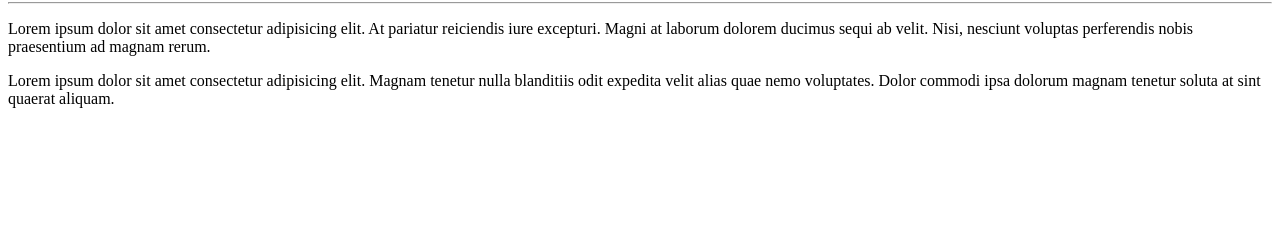
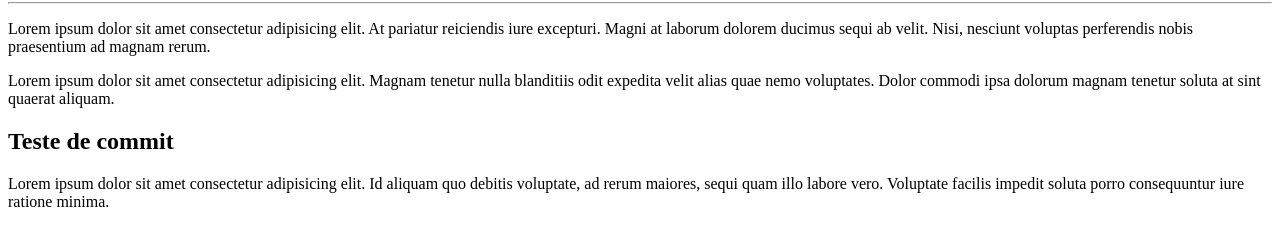
Before and after one commit to Mateus-Lopo/Projetos1, a plain HTML site: page ExemploDeSite/index.html in a window 1280 px wide. Shown: the part 78-324 px from the top of the page. Drawn offline with Linux system fonts and the light colour scheme.

Commit message:
novas linhas (14-17)
linhas adicionadas com um h2 e um novo p

```diff
--- a/ExemploDeSite/index.html
+++ b/ExemploDeSite/index.html
@@ -11,5 +11,9 @@
     <p>Lorem ipsum dolor sit amet consectetur adipisicing elit. At pariatur reiciendis iure excepturi. Magni at laborum dolorem ducimus sequi ab velit. Nisi, nesciunt voluptas perferendis nobis praesentium ad magnam rerum.</p>
 
     <p>Lorem ipsum dolor sit amet consectetur adipisicing elit. Magnam tenetur nulla blanditiis odit expedita velit alias quae nemo voluptates. Dolor commodi ipsa dolorum magnam tenetur soluta at sint quaerat aliquam.</p>
+
+    <h2>Teste de commit</h2>
+
+    <p>Lorem ipsum dolor sit amet consectetur adipisicing elit. Id aliquam quo debitis voluptate, ad rerum maiores, sequi quam illo labore vero. Voluptate facilis impedit soluta porro consequuntur iure ratione minima.</p>
 </body>
 </html>
```
